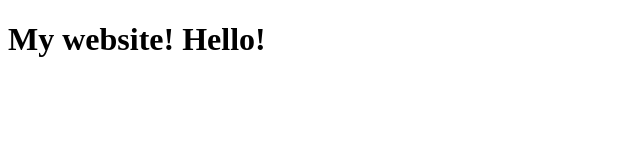
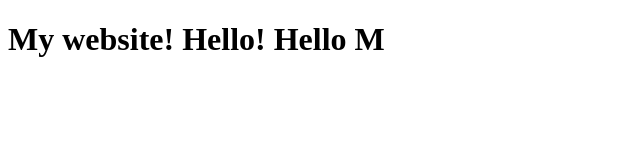
Before and after one commit to MichelleHourihan/Harvard-Course, a plain HTML site: page hello.html in a window 1280 px wide. Shown: the whole page, without its empty margins (0-640 px from the left). Drawn offline with Linux system fonts and the light colour scheme.

Commit message:
Update hello.html

```diff
--- a/hello.html
+++ b/hello.html
@@ -4,6 +4,6 @@
 	<title>	'My website' </title>
 </head>
 <body>
-<h1> My website! Hello! </h1>
+<h1> My website! Hello! Hello M </h1>
 </body>
 </html>
```
